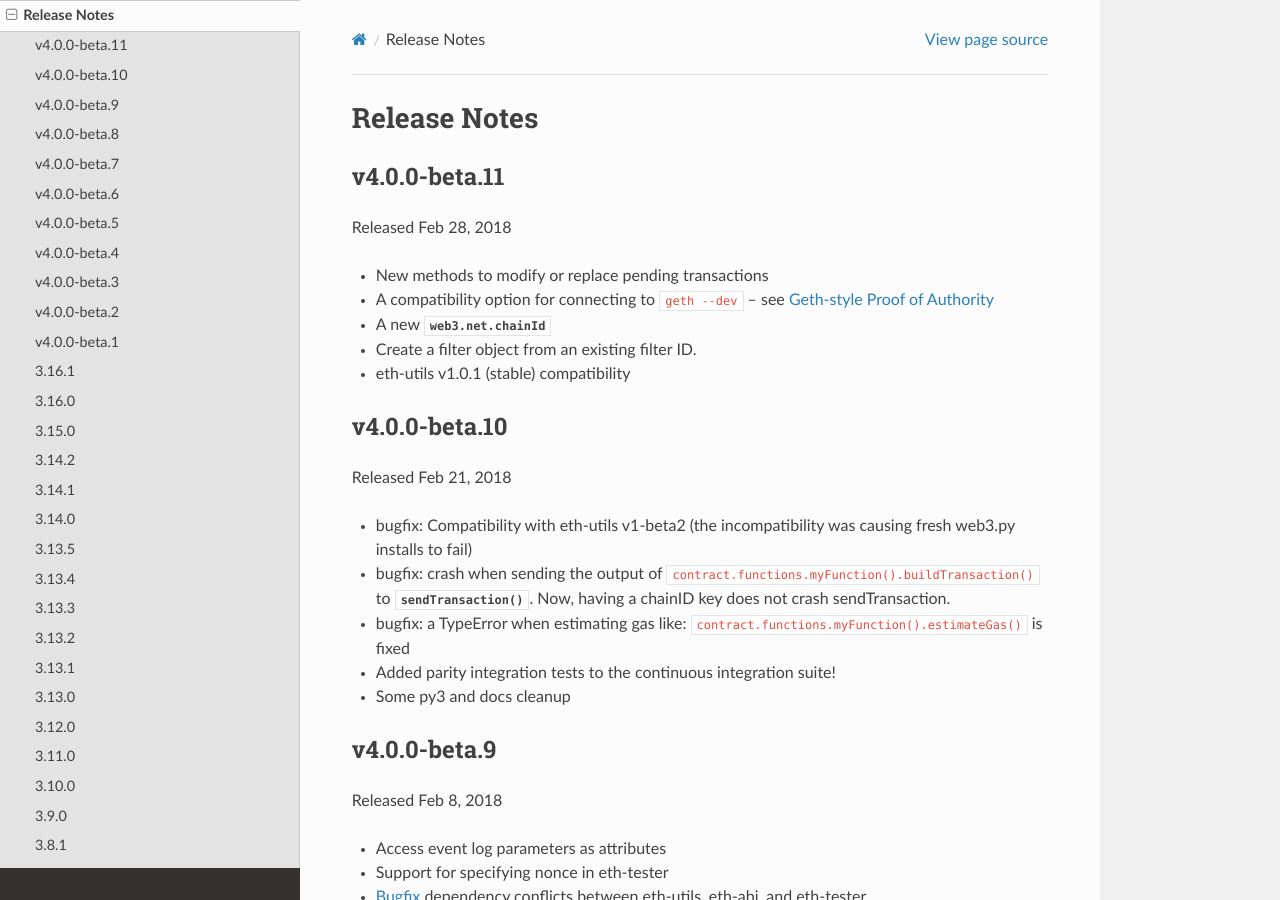
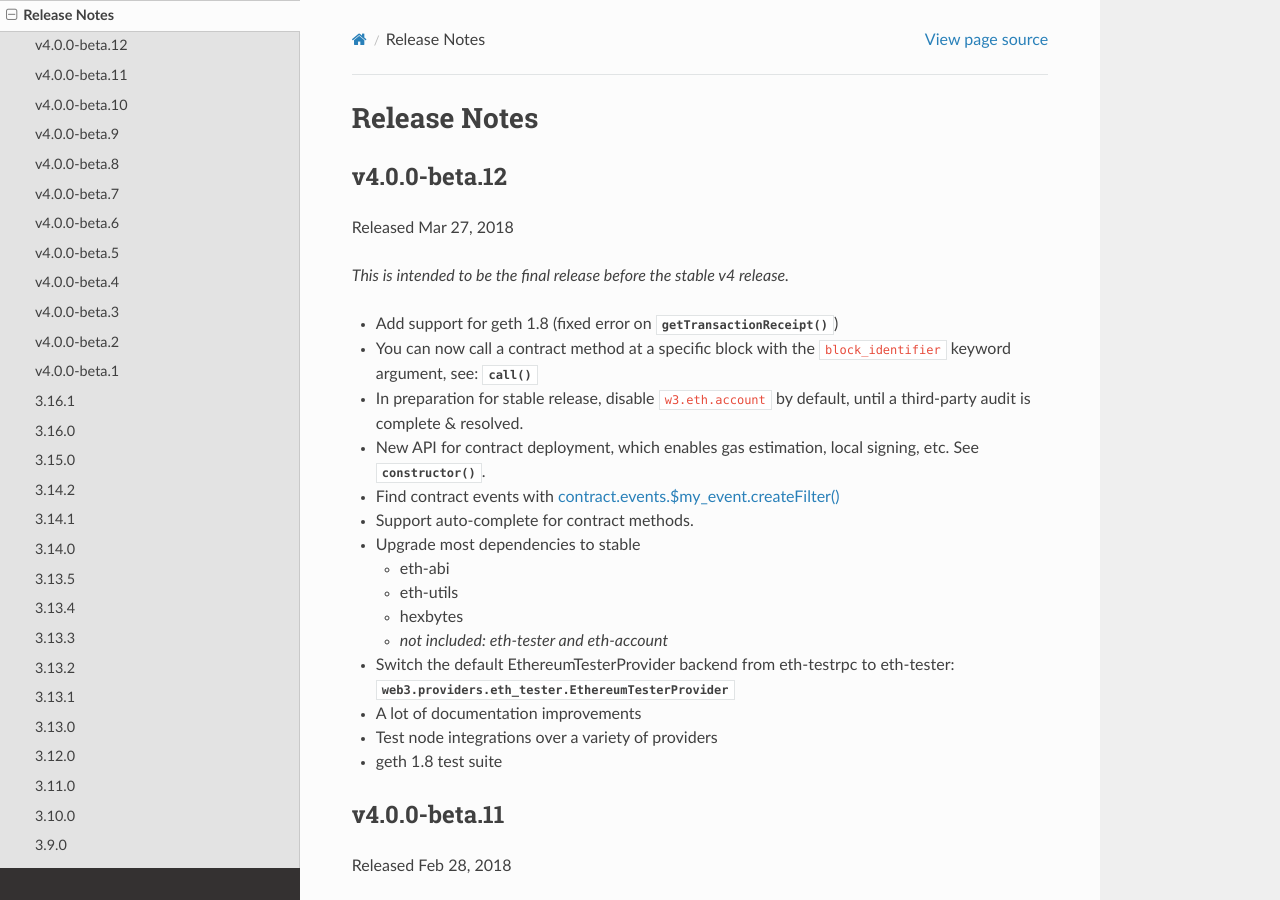
Before and after one commit to shuziren/web3.py, a Sphinx documentation site: the page built from docs/releases.rst, in a window 1280 px wide and 900 px high. Built offline with Sphinx 7.4.7 and the Read the Docs theme 2.0.0, drawn with Linux system fonts in a browser that asks for light colours.

Commit message:
Release notes for v4 beta 12

```diff
--- a/docs/contracts.rst
+++ b/docs/contracts.rst
@@ -175,6 +175,8 @@ Each Contract Factory exposes the following methods.
         }
         >>> contract_data = token_contract.constructor(web3.eth.coinbase, 12345).buildTransaction(transaction)
         >>> web3.eth.sendTransaction(contract_data)
+
+.. _contract_createFilter:
 
 .. py:classmethod:: Contract.events.<event name>.createFilter(fromBlock=block, [toBlock=block, argument_filters={"arg1": "value"}, topics=[]])
 
--- a/docs/releases.rst
+++ b/docs/releases.rst
@@ -1,5 +1,35 @@
 Release Notes
 =============
+
+v4.0.0-beta.12
+-----------------
+
+Released Mar 27, 2018
+
+*This is intended to be the final release before the stable v4 release.*
+
+- Add support for geth 1.8 (fixed error on :meth:`~web3.eth.Eth.getTransactionReceipt`)
+- You can now call a contract method at a specific block
+  with the ``block_identifier`` keyword argument, see:
+  :meth:`~web3.contract.ContractFunction.call`
+- In preparation for stable release, disable ``w3.eth.account`` by default,
+  until a third-party audit is complete & resolved.
+- New API for contract deployment, which enables gas estimation, local signing, etc.
+  See :meth:`~web3.contract.Contract.constructor`.
+- Find contract events with :ref:`contract.events.$my_event.createFilter() <contract_createFilter>`
+- Support auto-complete for contract methods.
+- Upgrade most dependencies to stable
+
+  - eth-abi
+  - eth-utils
+  - hexbytes
+  - *not included: eth-tester and eth-account*
+- Switch the default EthereumTesterProvider backend from eth-testrpc to eth-tester:
+  :class:`web3.providers.eth_tester.EthereumTesterProvider`
+- A lot of documentation improvements
+- Test node integrations over a variety of providers
+- geth 1.8 test suite
+
 
 v4.0.0-beta.11
 -----------------
```
